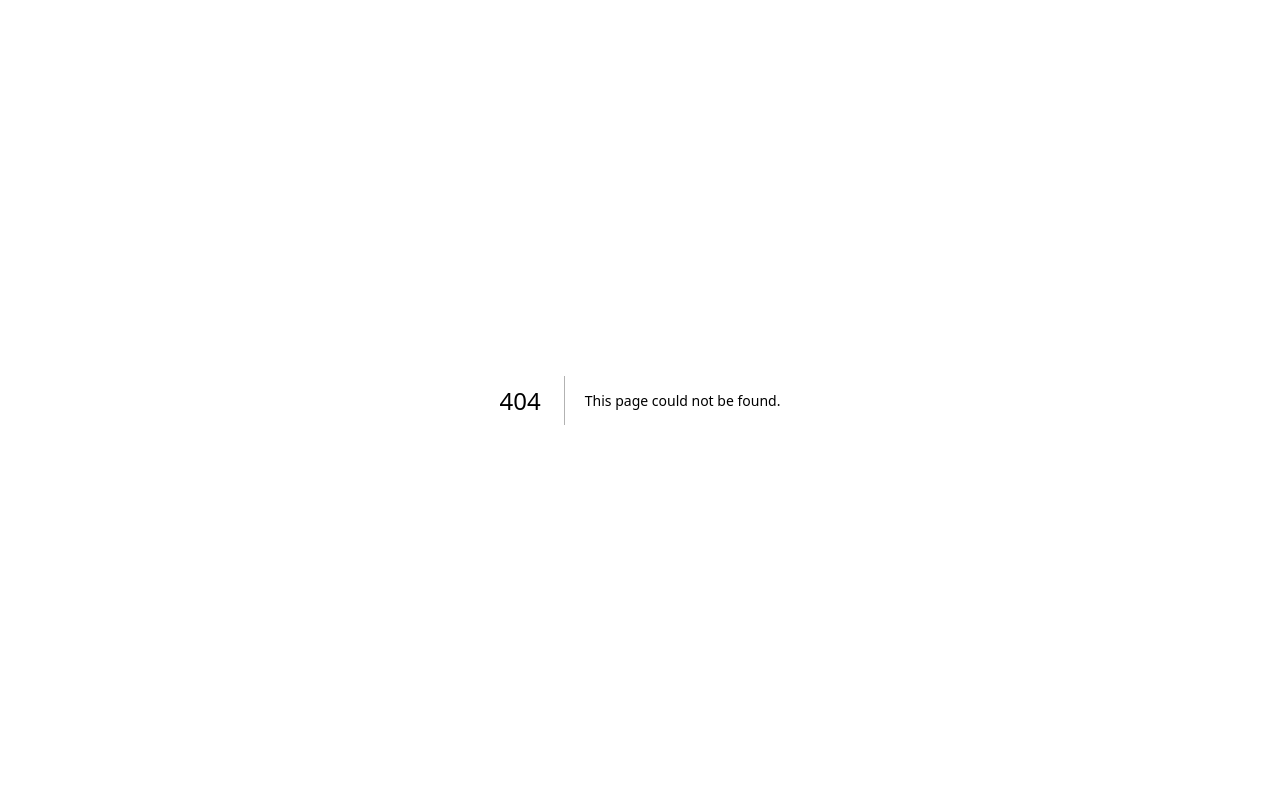
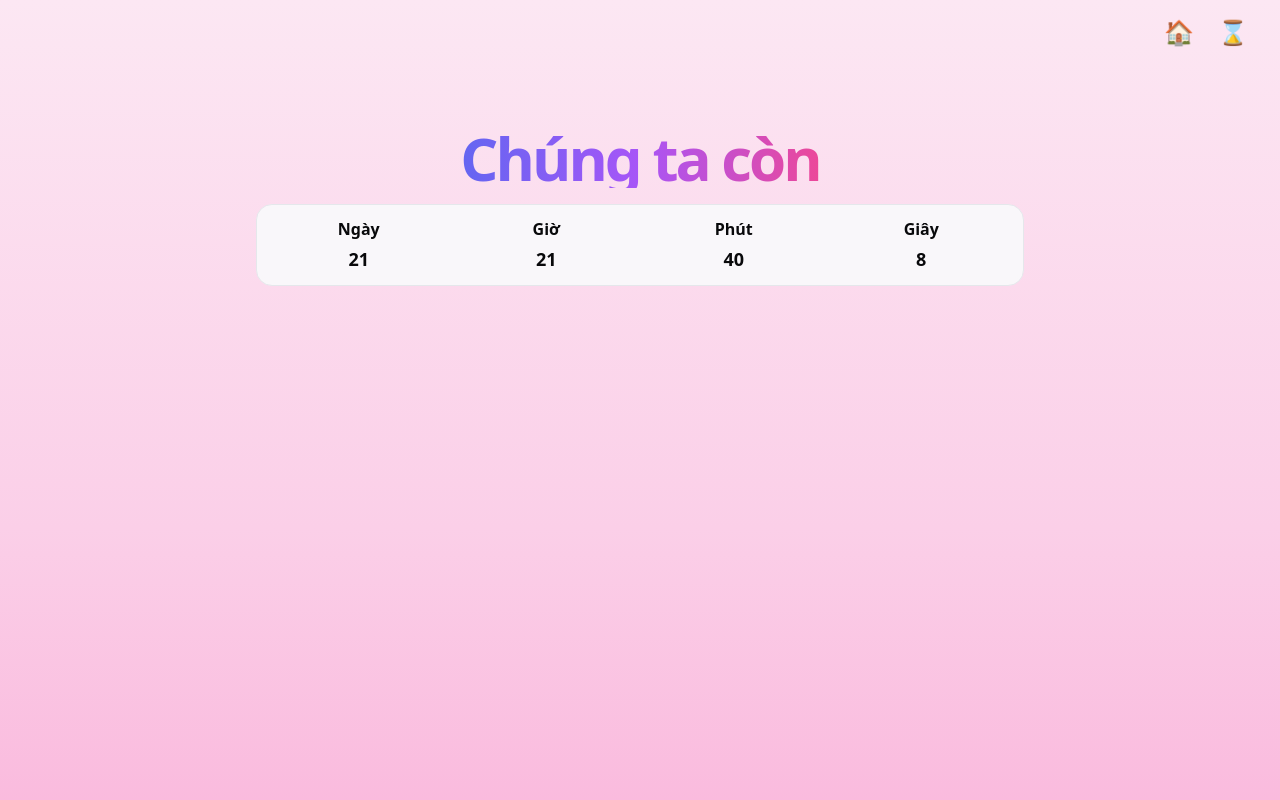
Before and after one commit to dgbaoquoc/minh-anh, a Next.js app: page /con-bao-nhieu-ngay-nua-gap-nhau in a window 1280 px wide. Before the commit this address had no page. Shown: the top 800 px of the page. Built offline with nearby package versions, Linux system fonts and the light colour scheme.

Commit message:
feat: count down page

```diff
--- /dev/null
+++ b/app/(landing)/_components/mood-tracking.tsx
@@ -0,0 +1,49 @@
+import { Label } from "@/components/ui/label";
+import { RadioGroup, RadioGroupItem } from "@/components/ui/radio-group";
+
+export default function MoodTracking() {
+  return (
+    <div className="flex flex-col items-center gap-4">
+      <p className="text-gray-500 dark:text-gray-400 text-center">
+        Trên thang điểm 5 nhé em yêu.
+      </p>
+      <div className="w-full grid gap-2">
+        <RadioGroup
+          className="flex items-center justify-center gap-4"
+          defaultValue="3"
+        >
+          <Label className="cursor-pointer" htmlFor="mood-1">
+            <RadioGroupItem className="sr-only" id="mood-1" value="1" />
+            <div className="text-4xl hover:scale-110 transition-transform duration-300">
+              😡
+            </div>
+          </Label>
+          <Label className="cursor-pointer" htmlFor="mood-2">
+            <RadioGroupItem className="sr-only" id="mood-2" value="2" />
+            <div className="text-4xl hover:scale-110 transition-transform duration-300">
+              😠
+            </div>
+          </Label>
+          <Label className="cursor-pointer" htmlFor="mood-3">
+            <RadioGroupItem className="sr-only" id="mood-3" value="3" />
+            <div className="text-4xl hover:scale-110 transition-transform duration-300">
+              😐
+            </div>
+          </Label>
+          <Label className="cursor-pointer" htmlFor="mood-4">
+            <RadioGroupItem className="sr-only" id="mood-4" value="4" />
+            <div className="text-4xl hover:scale-110 transition-transform duration-300">
+              😄
+            </div>
+          </Label>
+          <Label className="cursor-pointer" htmlFor="mood-5">
+            <RadioGroupItem className="sr-only" id="mood-5" value="5" />
+            <div className="text-4xl hover:scale-110 transition-transform duration-300">
+              😆
+            </div>
+          </Label>
+        </RadioGroup>
+      </div>
+    </div>
+  );
+}
--- /dev/null
+++ b/app/(landing)/con-bao-nhieu-ngay-nua-gap-nhau/page.tsx
@@ -0,0 +1,22 @@
+import Timer from "@/components/timer";
+import { type Metadata } from "next";
+
+export const metadata: Metadata = {
+  title: "Đếm ngược ngày gặp lại nhau",
+  description: "Dành cho các cặp đôi đang yêu xa, I feel you...",
+};
+
+export default function CountdownPage() {
+  return (
+    <main className="w-full py-12 md:py-24 lg:py-32 bg-gradient-to-b from-pink-100 via-pink-200 to-pink-300">
+      <div className="container px-4 md:px-6 min-h-screen">
+        <div className="flex flex-col items-center justify-center space-y-4 text-center">
+          <h1 className="bg-gradient-to-r from-indigo-500 via-purple-500 to-pink-500 bg-clip-text text-transparent text-3xl font-bold tracking-tighter sm:text-5xl xl:text-6xl/none">
+            Chúng ta còn
+          </h1>
+          <Timer endDate="2024-02-21" endTime="03:30" />
+        </div>
+      </div>
+    </main>
+  );
+}
--- a/app/(landing)/layout.tsx
+++ b/app/(landing)/layout.tsx
@@ -1,11 +1,13 @@
 import React from "react";
 import SiteFooter from "@/components/layout/site-footer";
+import SiteHeader from "@/components/layout/site-header";
 
 interface LandingLayoutProps extends React.PropsWithChildren {}
 
 export default function LandingLayout({ children }: LandingLayoutProps) {
   return (
     <div className="relative flex min-h-screen flex-col">
+      <SiteHeader />
       <main className="flex-1 ">{children}</main>
       <SiteFooter />
     </div>
--- a/app/(landing)/page.tsx
+++ b/app/(landing)/page.tsx
@@ -1,5 +1,3 @@
-import MinhAnhTypo from "@/components/minh-anh";
-import Title from "@/components/title";
 import {
   AlertDialog,
   AlertDialogAction,
@@ -17,6 +15,8 @@ import { getUser, getUserMood } from "@/lib/fetcher/user";
 import Image from "next/image";
 import Link from "next/link";
 import { notFound } from "next/navigation";
+import MoodTracking from "./_components/mood-tracking";
+import Title from "@/components/title";
 
 export default async function IndexPage() {
   const user = await getUser(userId);
@@ -33,6 +33,8 @@ export default async function IndexPage() {
           <h1 className="bg-gradient-to-r from-indigo-500 via-purple-500 to-pink-500 bg-clip-text text-transparent text-3xl font-bold tracking-tighter sm:text-5xl xl:text-6xl/none">
             {user?.data?.message}
           </h1>
+
+          {/* <MoodTracking /> */}
           <p className="t mx-auto max-w-[700px] md:text-xl/relaxed lg:text-base/relaxed xl:text-xl/relaxed dark:text-gray-400">
             Nay <Title title={user.data?.name as string} /> của anh muốn làm gì?{" "}
             <br />
--- /dev/null
+++ b/components/layout/site-header.tsx
@@ -0,0 +1,21 @@
+import Link from "next/link";
+
+export default function SiteHeader() {
+  return (
+    <header className="fixed top-0 z-50 w-full">
+      <div className="container flex h-16 items-center">
+        <div className="flex flex-1 items-center justify-end space-x-4">
+          <nav className="flex items-center space-x-6">
+            <Link href="/" className="text-2xl">
+              🏠
+              <span className="sr-only">Trang chủ</span>
+            </Link>
+            <Link href="/con-bao-nhieu-ngay-nua-gap-nhau" className="text-2xl">
+              ⌛<span className="sr-only">Đếm ngược</span>
+            </Link>
+          </nav>
+        </div>
+      </div>
+    </header>
+  );
+}
--- /dev/null
+++ b/components/timer.tsx
@@ -0,0 +1,39 @@
+"use client";
+
+import useTimer from "@/hooks/use-timer";
+
+export default function Timer({
+  endDate,
+  endTime = "00:00",
+}: {
+  endDate: string;
+  endTime?: string;
+}) {
+  const { days, hours, minutes, seconds } = useTimer({
+    endDate,
+    endTime,
+  });
+
+  return (
+    <div className="flex items-center justify-center w-full">
+      <div className="grid w-full max-w-3xl grid-cols-4 items-center justify-center rounded-lg border border-gray-200 bg-gray-50/90 backdrop-blur-md px-4 py-3 gap-4 text-sm sm:text-base dark:border-gray-800 dark:bg-gray-950/90">
+        <div className="flex flex-col items-center justify-center space-y-1">
+          <span className="text-base font-semibold">Ngày</span>
+          <span className="text-lg font-semibold">{days}</span>
+        </div>
+        <div className="flex flex-col items-center justify-center space-y-1">
+          <span className="text-base font-semibold">Giờ</span>
+          <span className="text-lg font-semibold">{hours}</span>
+        </div>
+        <div className="flex flex-col items-center justify-center space-y-1">
+          <span className="text-base font-semibold">Phút</span>
+          <span className="text-lg font-semibold">{minutes}</span>
+        </div>
+        <div className="flex flex-col items-center justify-center space-y-1">
+          <span className="text-base font-semibold">Giây</span>
+          <span className="text-lg font-semibold">{seconds}</span>
+        </div>
+      </div>
+    </div>
+  );
+}
--- /dev/null
+++ b/components/ui/label.tsx
@@ -0,0 +1,26 @@
+"use client"
+
+import * as React from "react"
+import * as LabelPrimitive from "@radix-ui/react-label"
+import { cva, type VariantProps } from "class-variance-authority"
+
+import { cn } from "@/lib/utils"
+
+const labelVariants = cva(
+  "text-sm font-medium leading-none peer-disabled:cursor-not-allowed peer-disabled:opacity-70"
+)
+
+const Label = React.forwardRef<
+  React.ElementRef<typeof LabelPrimitive.Root>,
+  React.ComponentPropsWithoutRef<typeof LabelPrimitive.Root> &
+    VariantProps<typeof labelVariants>
+>(({ className, ...props }, ref) => (
+  <LabelPrimitive.Root
+    ref={ref}
+    className={cn(labelVariants(), className)}
+    {...props}
+  />
+))
+Label.displayName = LabelPrimitive.Root.displayName
+
+export { Label }
--- /dev/null
+++ b/components/ui/radio-group.tsx
@@ -0,0 +1,44 @@
+"use client"
+
+import * as React from "react"
+import * as RadioGroupPrimitive from "@radix-ui/react-radio-group"
+import { Circle } from "lucide-react"
+
+import { cn } from "@/lib/utils"
+
+const RadioGroup = React.forwardRef<
+  React.ElementRef<typeof RadioGroupPrimitive.Root>,
+  React.ComponentPropsWithoutRef<typeof RadioGroupPrimitive.Root>
+>(({ className, ...props }, ref) => {
+  return (
+    <RadioGroupPrimitive.Root
+      className={cn("grid gap-2", className)}
+      {...props}
+      ref={ref}
+    />
+  )
+})
+RadioGroup.displayName = RadioGroupPrimitive.Root.displayName
+
+const RadioGroupItem = React.forwardRef<
+  React.ElementRef<typeof RadioGroupPrimitive.Item>,
+  React.ComponentPropsWithoutRef<typeof RadioGroupPrimitive.Item>
+>(({ className, ...props }, ref) => {
+  return (
+    <RadioGroupPrimitive.Item
+      ref={ref}
+      className={cn(
+        "aspect-square h-4 w-4 rounded-full border border-primary text-primary ring-offset-background focus:outline-none focus-visible:ring-2 focus-visible:ring-ring focus-visible:ring-offset-2 disabled:cursor-not-allowed disabled:opacity-50",
+        className
+      )}
+      {...props}
+    >
+      <RadioGroupPrimitive.Indicator className="flex items-center justify-center">
+        <Circle className="h-2.5 w-2.5 fill-current text-current" />
+      </RadioGroupPrimitive.Indicator>
+    </RadioGroupPrimitive.Item>
+  )
+})
+RadioGroupItem.displayName = RadioGroupPrimitive.Item.displayName
+
+export { RadioGroup, RadioGroupItem }
--- /dev/null
+++ b/hooks/use-timer.tsx
@@ -0,0 +1,44 @@
+import React from "react";
+import dayjs from "dayjs";
+
+export default function useTimer({
+  endDate,
+  endTime,
+}: {
+  endDate: string; // format: YYYY-MM-DD
+  endTime: string; // format: HH:mm:ss
+}) {
+  const [remainingTime, setRemainingTime] = React.useState<{
+    days: number;
+    hours: number;
+    minutes: number;
+    seconds: number;
+  }>({
+    days: 0,
+    hours: 0,
+    minutes: 0,
+    seconds: 0,
+  });
+
+  React.useEffect(() => {
+    const calculateTimeRemaining = () => {
+      const endTimeFormatted = dayjs(`${endDate} ${endTime}`);
+      const currentTime = dayjs();
+      const difference = endTimeFormatted.diff(currentTime, "seconds");
+
+      const days = Math.floor(difference / (60 * 60 * 24));
+      const hours = Math.floor((difference % (60 * 60 * 24)) / (60 * 60));
+      const minutes = Math.floor((difference % (60 * 60)) / 60);
+      const seconds = Math.floor(difference % 60);
+
+      setRemainingTime({ days, hours, minutes, seconds });
+    };
+
+    const intervalId = setInterval(calculateTimeRemaining, 1000);
+
+    calculateTimeRemaining(); // Calculate initially
+    return () => clearInterval(intervalId); // Clean up interval on unmount
+  }, [endDate, endTime]);
+
+  return remainingTime;
+}
--- a/lib/fetcher/user.ts
+++ b/lib/fetcher/user.ts
@@ -31,6 +31,7 @@ export async function getUser(userId: string) {
 }
 
 export async function getUserMood(input: z.infer<typeof getUserMoodSchema>) {
+  noStore();
   try {
     return await supabase
       .from("mood_tracking")
--- a/package.json
+++ b/package.json
@@ -11,12 +11,15 @@
   },
   "dependencies": {
     "@radix-ui/react-alert-dialog": "^1.0.5",
+    "@radix-ui/react-label": "^2.0.2",
+    "@radix-ui/react-radio-group": "^1.1.3",
     "@radix-ui/react-separator": "^1.0.3",
     "@radix-ui/react-slot": "^1.0.2",
     "@radix-ui/react-toast": "^1.1.5",
     "@supabase/supabase-js": "^2.39.3",
     "class-variance-authority": "^0.7.0",
     "clsx": "^2.1.0",
+    "dayjs": "^1.11.10",
     "lucide-react": "^0.317.0",
     "next": "14.1.0",
     "react": "^18",
```
Also changed, not shown: 1 other file (tests, documents, lock files or other folders).
